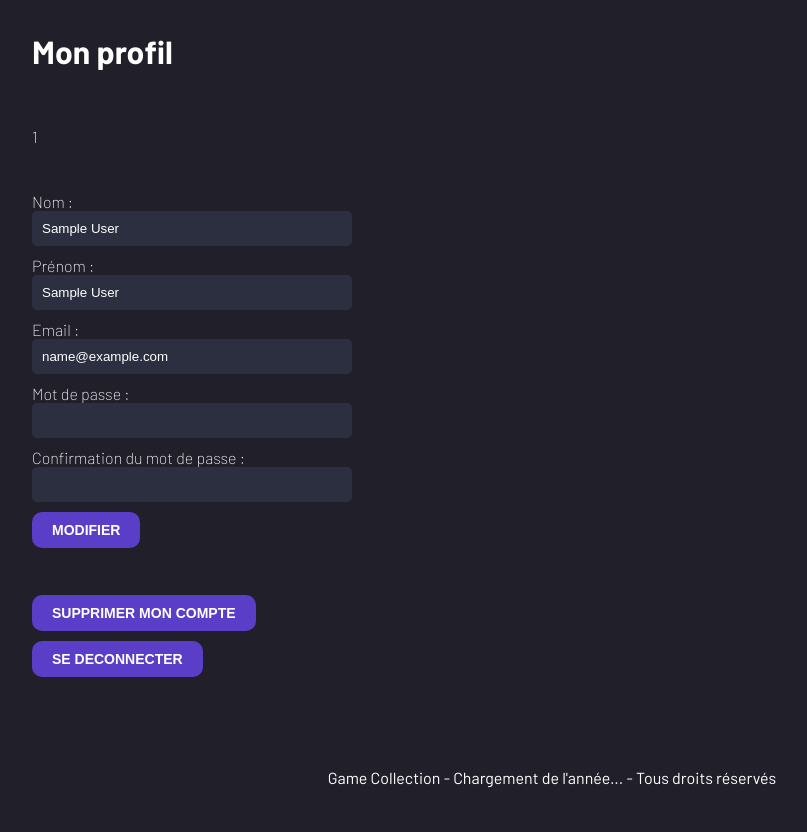
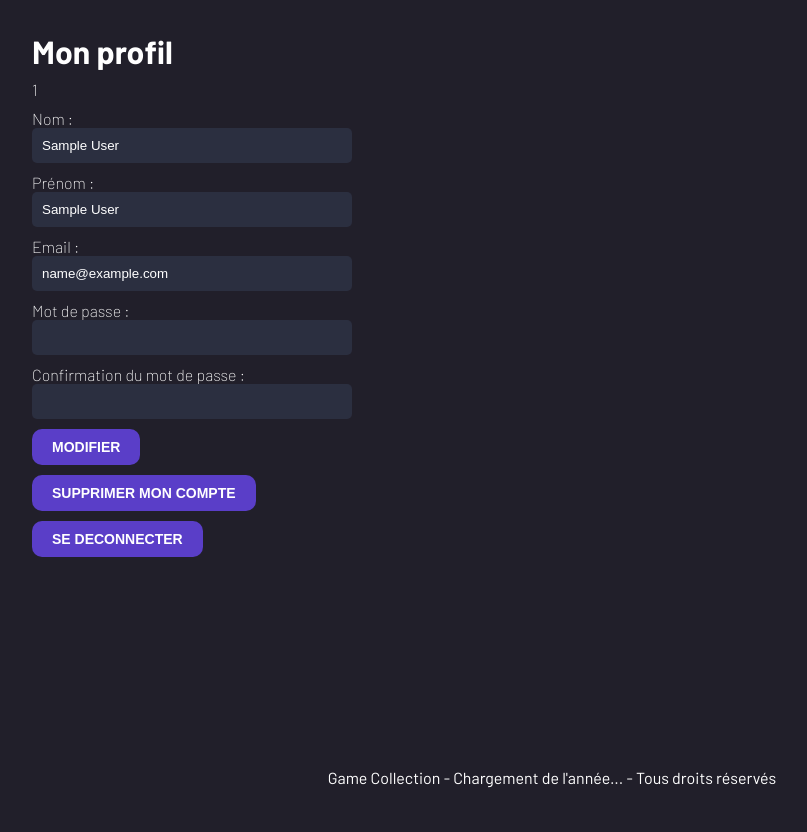
Before and after one commit to enzo-rndrsvt/game-collection, a PHP site: page /editProfile in a window 1280 px wide. Shown: the part 98-930 px from the top of the page, without its empty margins (88-895 px from the left). Run offline with PHP 8.4, Linux system fonts and the light colour scheme; the visitor is signed in with stand-in values (Sample User, id 1); data that the repository does not hold is empty.

Commit message:
update style edit profile

```diff
--- a/src/assets/css/profile.css
+++ b/src/assets/css/profile.css
@@ -75,7 +75,8 @@ button:hover {
 .info {
   margin-top :30px;
 }
-.content p {
+
+.content >:not(form) p {
   margin-top: 20px;
   margin-bottom: 20px;
 }
--- a/src/views/editProfile.php
+++ b/src/views/editProfile.php
@@ -26,6 +26,8 @@ $user = get_user($_SESSION['user_id']);
 </header>
 
 <body>
+
+<div class="content">
     <h1>Mon profil</h1>
 
     <?php
@@ -63,6 +65,7 @@ $user = get_user($_SESSION['user_id']);
         </form>
         <a href="logout"><button>SE DECONNECTER</button></a>
     </div>
+</div>
 </body>
 <footer>
     <?php require_once "footer.php" ?>
```
